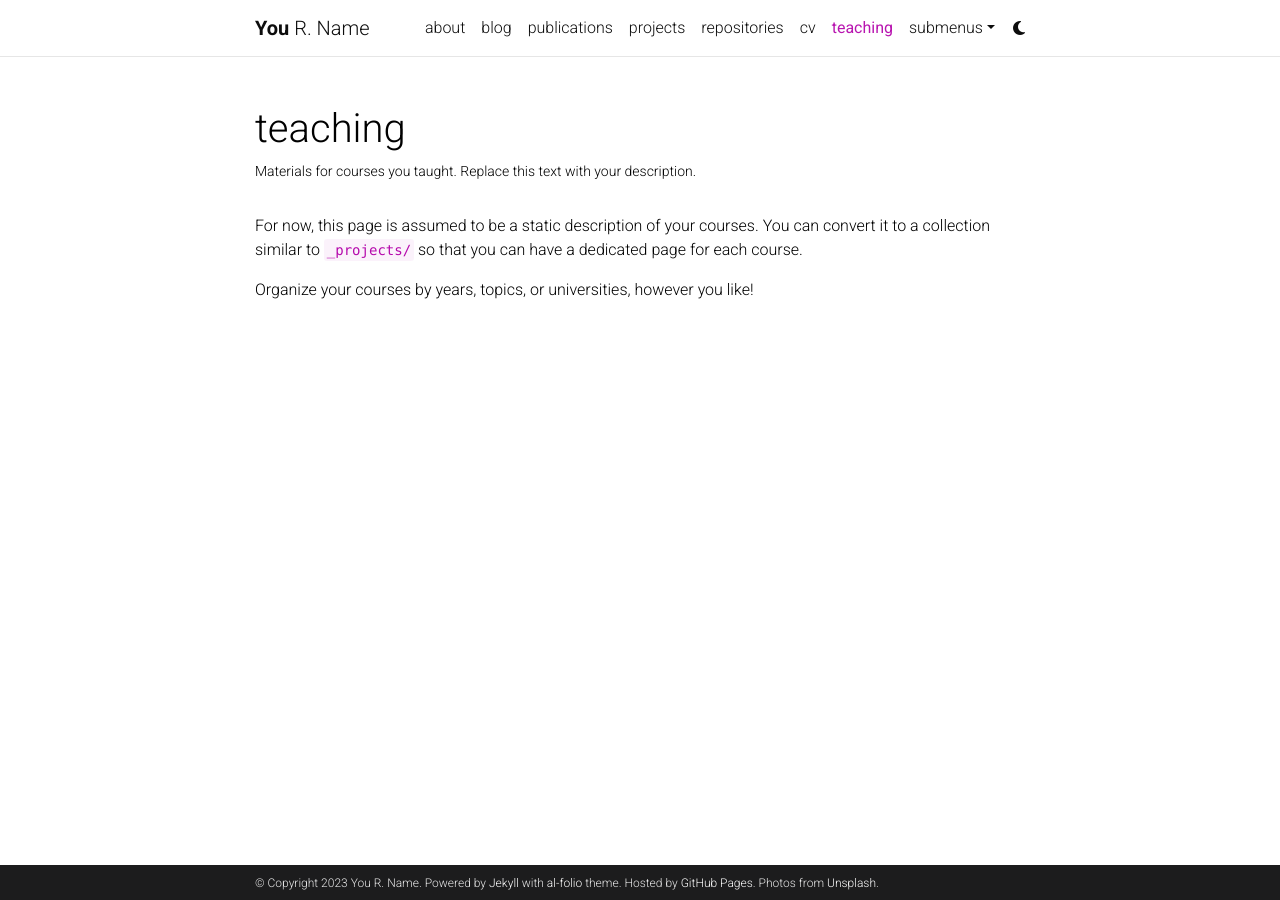
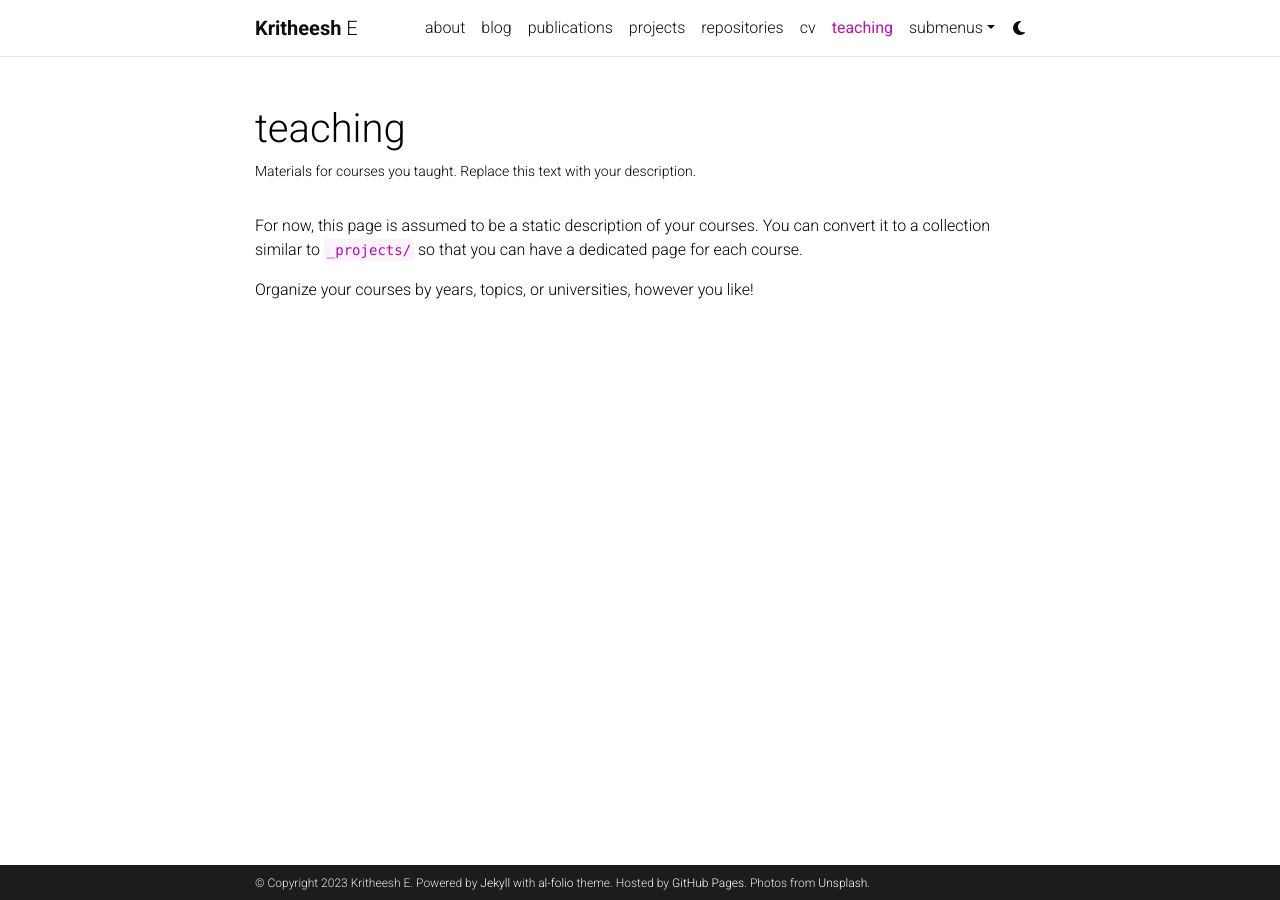
Before and after one commit to E-Kritheesh/E-Kritheesh.github.io, a Jekyll site: the page built from _pages/teaching.md, in a window 1280 px wide. Built offline with Jekyll 4.4.1, drawn with Linux system fonts in a browser that asks for light colours; comment, search, counter and statistics services are not loaded; a style sheet for code colours, icons or effects is not loaded.

```diff
--- a/Gemfile
+++ b/Gemfile
@@ -1,5 +1,6 @@
 source 'https://rubygems.org'
 group :jekyll_plugins do
+    gem 'wdm', '>= 0.1.0'
     gem 'classifier-reborn'
     gem 'jekyll'
     gem 'jekyll-archives'
@@ -17,7 +18,6 @@ group :jekyll_plugins do
     gem 'jekyll-toc'
     gem 'jekyll-twitter-plugin'
     gem 'jemoji'
-    gem 'mini_racer'
     gem 'unicode_utils'
     gem 'webrick'
 end
--- a/_config.yml
+++ b/_config.yml
@@ -3,9 +3,9 @@
 # -----------------------------------------------------------------------------
 
 title: blank # the website title (if blank, full name will be used instead)
-first_name: You
-middle_name: R.
-last_name: Name
+first_name: Kritheesh
+middle_name:
+last_name: E
 email: you@example.com
 description: > # the ">" symbol means to ignore newlines until "footer_text:"
   A simple, whitespace theme for academics. Based on [*folio](https://github.com/bogoli/-folio) design.
@@ -329,7 +329,7 @@ external_links:
 # -----------------------------------------------------------------------------
 
 imagemagick:
-  enabled: true # enables responsive images for your site (recommended, see https://github.com/alshedivat/al-folio/issues/537)
+  enabled: false # enables responsive images for your site (recommended, see https://github.com/alshedivat/al-folio/issues/537)
   widths:
     - 480
     - 800
```
Also changed, not shown: _pages/about.md (+1 -1 lines).
